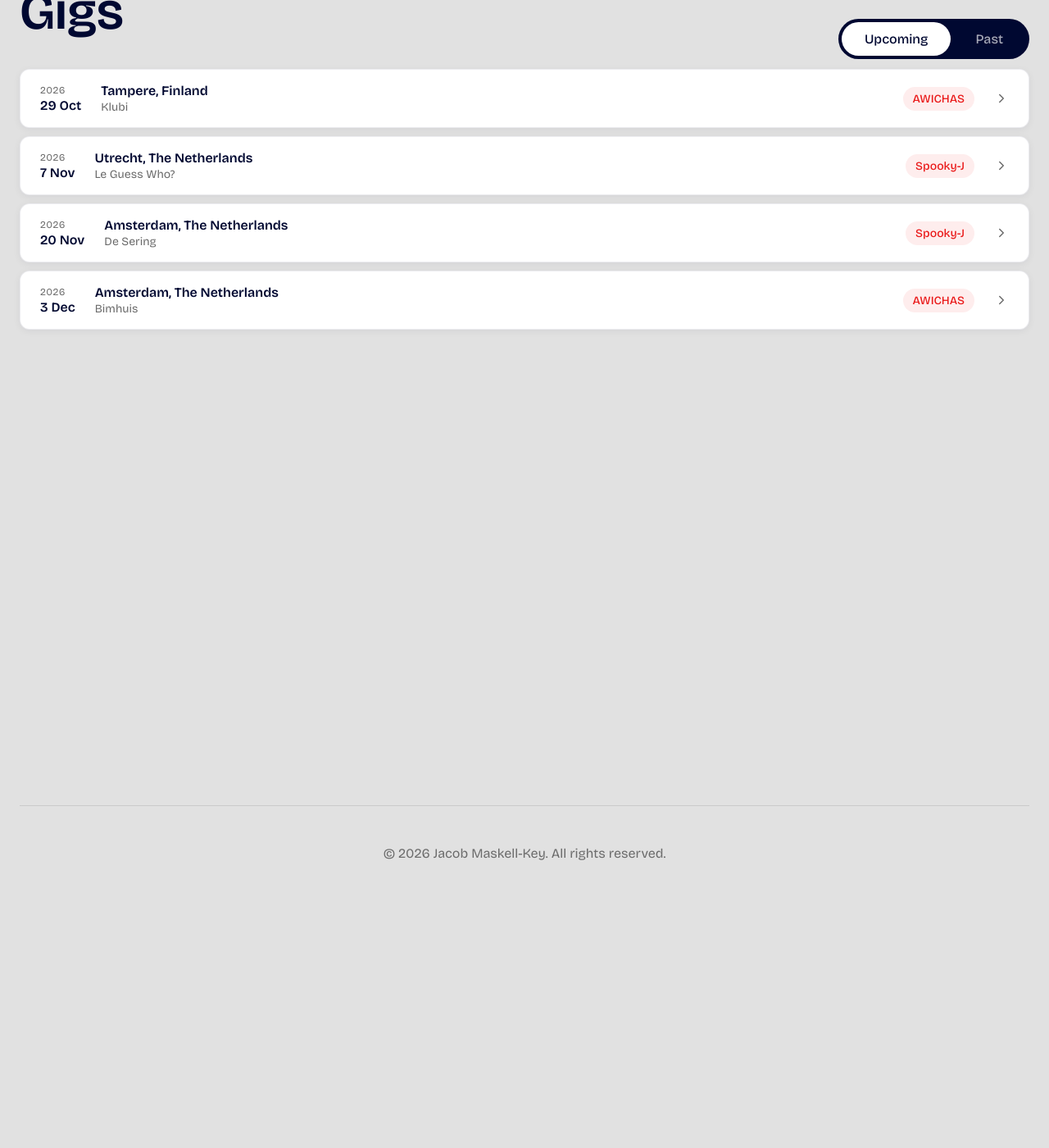
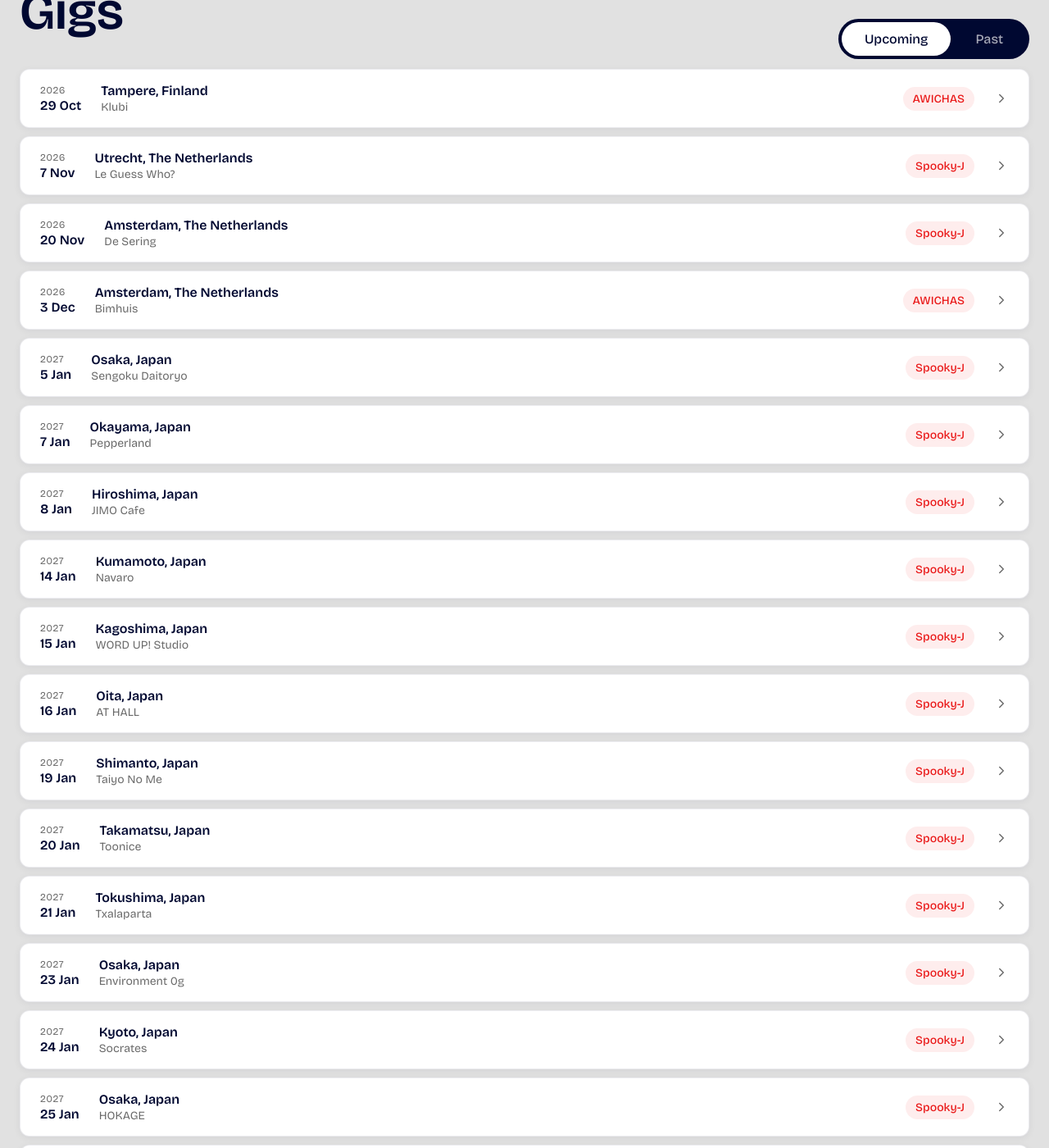
Before and after one commit to andriusax/jacob-maskell-key-website, a Jekyll site: the page built from gigs.html, in a window 1280 px wide and 1400 px high, scrolled down 286 px. Shown: the whole window at 82% size. Built offline with Jekyll 4.4.1, drawn with Linux system fonts in a browser that asks for light colours; some of the changed text lies outside the part shown.

Commit message:
Add confirmed Spooky-J Japan tour dates (Jan 2027)

```diff
--- a/_data/gigs.yml
+++ b/_data/gigs.yml
@@ -562,3 +562,78 @@
   venue: Bimhuis
   project: AWICHAS
   link: https://www.bimhuis.nl/agenda/ibelisse-guardia-ferragutti-x-zalan-szakacs-becoming-mountain-awichas
+- date: 2027-01-05
+  city: "Osaka, Japan"
+  venue: "Sengoku Daitoryo"
+  project: Spooky-J
+  link: "https://www.google.com/maps/search/?api=1&query=Sengoku+Daitoryo+Osaka+Japan"
+- date: 2027-01-07
+  city: "Okayama, Japan"
+  venue: "Pepperland"
+  project: Spooky-J
+  link: "http://www.pepperland.net/"
+- date: 2027-01-08
+  city: "Hiroshima, Japan"
+  venue: "JIMO Cafe"
+  project: Spooky-J
+  link: "https://www.google.com/maps/search/?api=1&query=JIMO+Cafe+Hiroshima+Japan"
+- date: 2027-01-14
+  city: "Kumamoto, Japan"
+  venue: "Navaro"
+  project: Spooky-J
+  link: "https://www.google.com/maps/search/?api=1&query=Navaro+Kumamoto+Japan"
+- date: 2027-01-15
+  city: "Kagoshima, Japan"
+  venue: "WORD UP! Studio"
+  project: Spooky-J
+  link: "https://www.google.com/maps/search/?api=1&query=WORD+UP%21+Studio+Kagoshima+Japan"
+- date: 2027-01-16
+  city: "Oita, Japan"
+  venue: "AT HALL"
+  project: Spooky-J
+  link: "https://www.google.com/maps/search/?api=1&query=AT+HALL+Oita+Japan"
+- date: 2027-01-19
+  city: "Shimanto, Japan"
+  venue: "Taiyo No Me"
+  project: Spooky-J
+  link: "https://www.google.com/maps/search/?api=1&query=Taiyo+No+Me+Shimanto+Japan"
+- date: 2027-01-20
+  city: "Takamatsu, Japan"
+  venue: "Toonice"
+  project: Spooky-J
+  link: "https://www.google.com/maps/search/?api=1&query=Toonice+Takamatsu+Japan"
+- date: 2027-01-21
+  city: "Tokushima, Japan"
+  venue: "Txalaparta"
+  project: Spooky-J
+  link: "https://www.google.com/maps/search/?api=1&query=Txalaparta+Tokushima+Japan"
+- date: 2027-01-23
+  city: "Osaka, Japan"
+  venue: "Environment 0g"
+  project: Spooky-J
+  link: "https://www.google.com/maps/search/?api=1&query=Environment+0g+Osaka+Japan"
+- date: 2027-01-24
+  city: "Kyoto, Japan"
+  venue: "Socrates"
+  project: Spooky-J
+  link: "https://www.instagram.com/socrates_kyoto/"
+- date: 2027-01-25
+  city: "Osaka, Japan"
+  venue: "HOKAGE"
+  project: Spooky-J
+  link: "https://www.google.com/maps/search/?api=1&query=HOKAGE+Osaka+Japan"
+- date: 2027-01-26
+  city: "Nagoya, Japan"
+  venue: "ZION"
+  project: Spooky-J
+  link: "https://www.google.com/maps/search/?api=1&query=ZION+Nagoya+Japan"
+- date: 2027-01-27
+  city: "Nagoya, Japan"
+  venue: "Nanya"
+  project: Spooky-J
+  link: "https://www.google.com/maps/search/?api=1&query=Nanya+Nagoya+Japan"
+- date: 2027-01-31
+  city: "Tokyo, Japan"
+  venue: "Moonstep"
+  project: Spooky-J
+  link: "https://nakano-dynamite.com/moonstep/"
```
